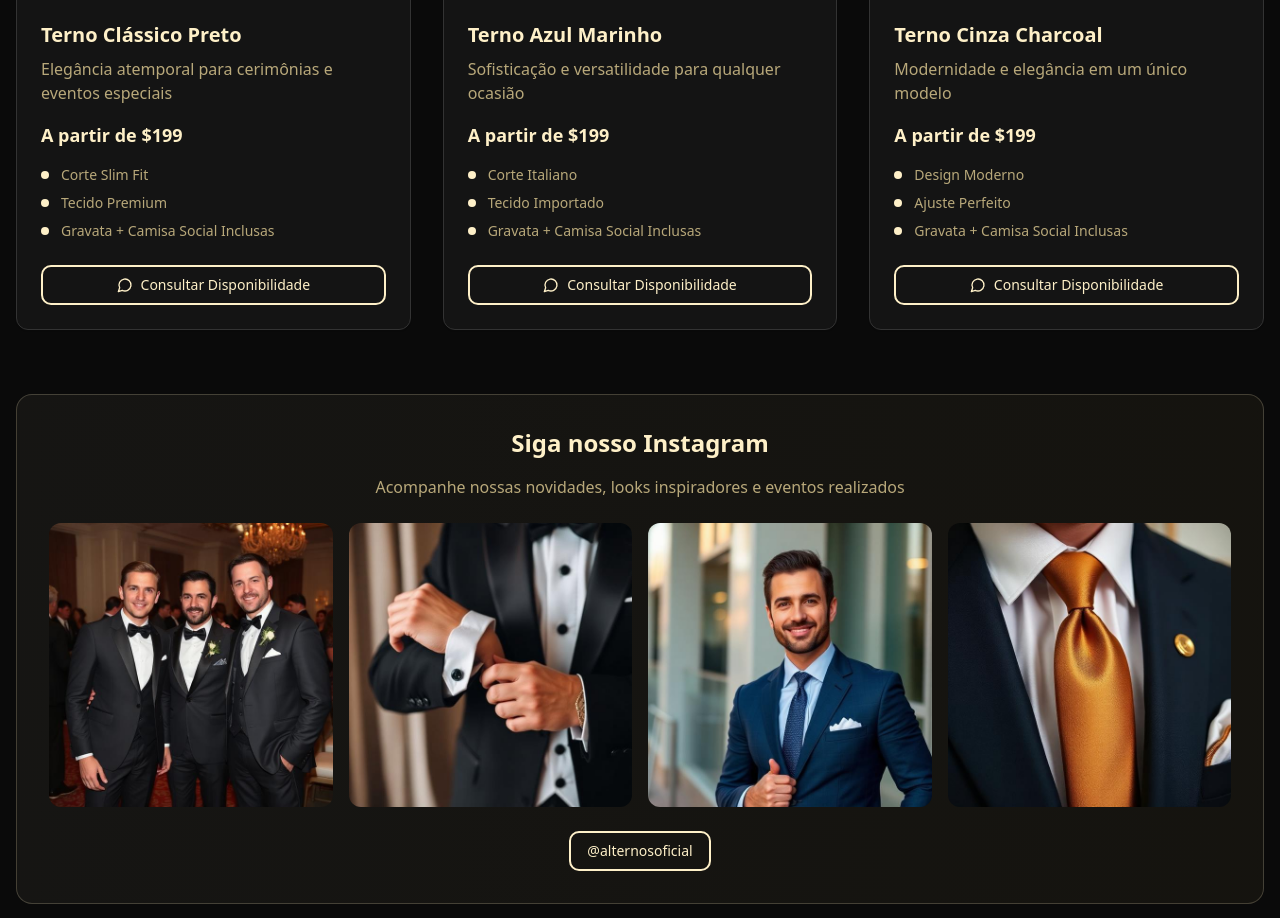
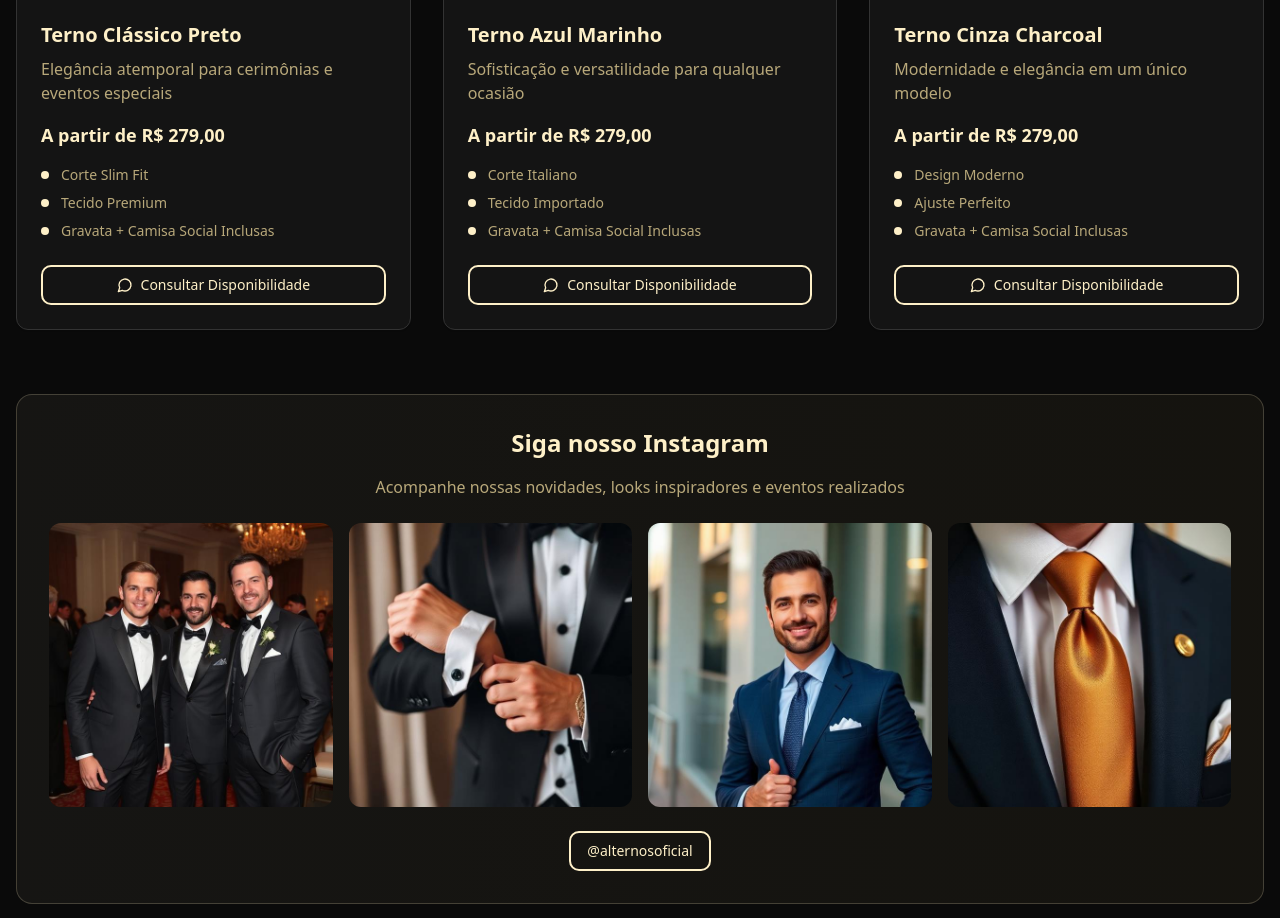
Before and after one commit to Lucas-TigreFr/alternos, a React (Vite) app: page / in a window 1280 px wide. Shown: the part 2860-3778 px from the top of the page. Built offline with nearby package versions, Linux system fonts and the light colour scheme.

Commit message:
Atualizar preço na seção Coleção

```diff
--- a/src/components/Collection.tsx
+++ b/src/components/Collection.tsx
@@ -15,21 +15,21 @@ const Collection = () => {
     {
       name: "Terno Clássico Preto",
       description: "Elegância atemporal para cerimônias e eventos especiais",
-      price: "A partir de $199",
+      price: "A partir de R$ 279,00",
       features: ["Corte Slim Fit", "Tecido Premium", "Gravata + Camisa Social Inclusas"],
       image: catalog1
     },
     {
       name: "Terno Azul Marinho",
       description: "Sofisticação e versatilidade para qualquer ocasião",
-      price: "A partir de $199",
+      price: "A partir de R$ 279,00",
       features: ["Corte Italiano", "Tecido Importado", "Gravata + Camisa Social Inclusas"],
       image: catalog2
     },
     {
       name: "Terno Cinza Charcoal",
       description: "Modernidade e elegância em um único modelo",
-      price: "A partir de $199",
+      price: "A partir de R$ 279,00",
       features: ["Design Moderno", "Ajuste Perfeito", "Gravata + Camisa Social Inclusas"],
       image: catalog3
     }
```
